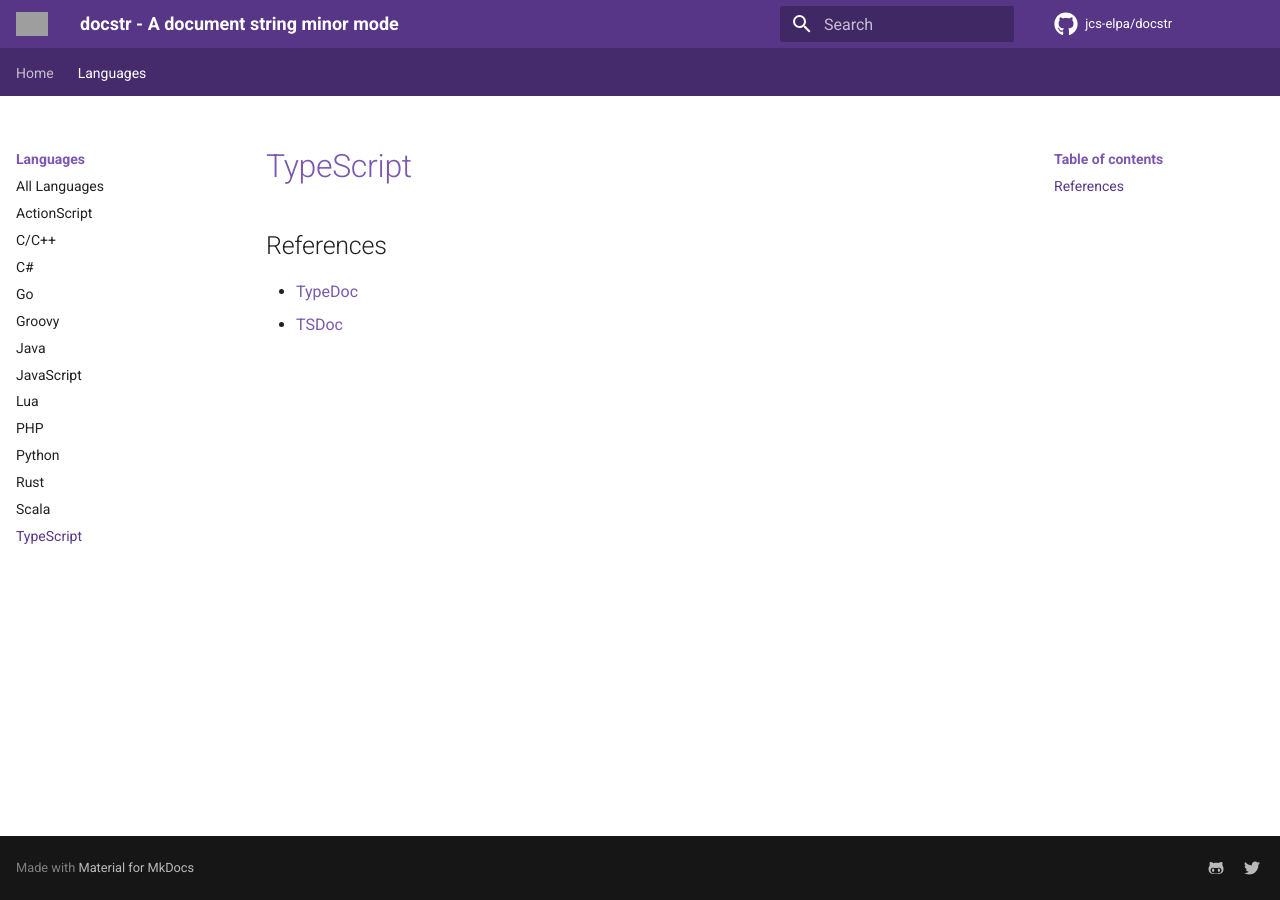
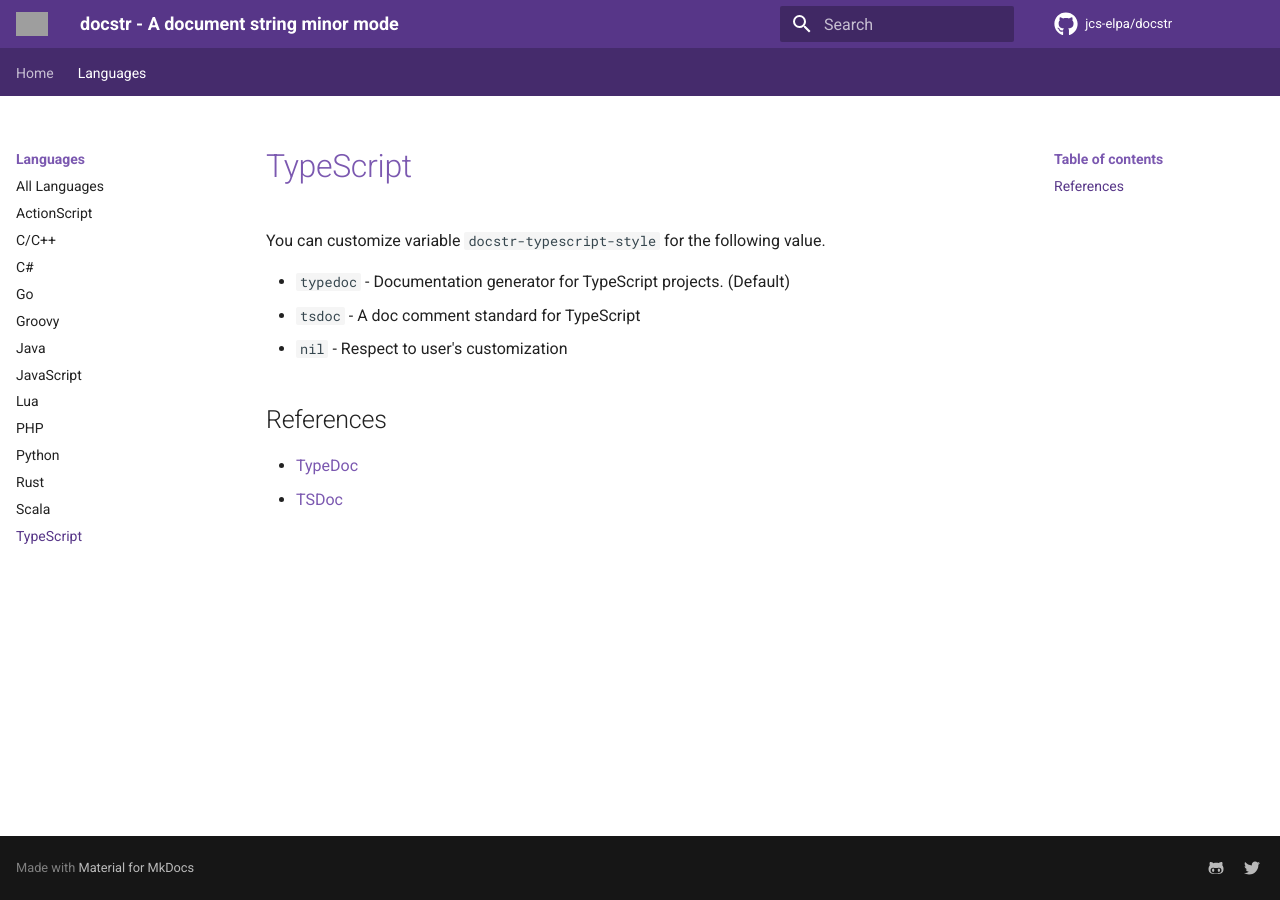
Before and after one commit to emacs-vs/docstr, an MkDocs documentation site: the page built from docs/page/langs/typescript.md, in a window 1280 px wide. Built offline with MkDocs 1.6.1 and Material for MkDocs 9.7.7, drawn with Linux system fonts in a browser that asks for light colours; comment, search, counter and statistics services are not loaded; grey boxes are pictures that could not be loaded.

Commit message:
Update doc

```diff
--- a/docs/page/langs/typescript.md
+++ b/docs/page/langs/typescript.md
@@ -1,6 +1,10 @@
 # TypeScript
 
+You can customize variable `docstr-typescript-style` for the following value.
 
+* `typedoc` - Documentation generator for TypeScript projects. (Default)
+* `tsdoc` - A doc comment standard for TypeScript
+* `nil` - Respect to user's customization
 
 ## References
 
```
